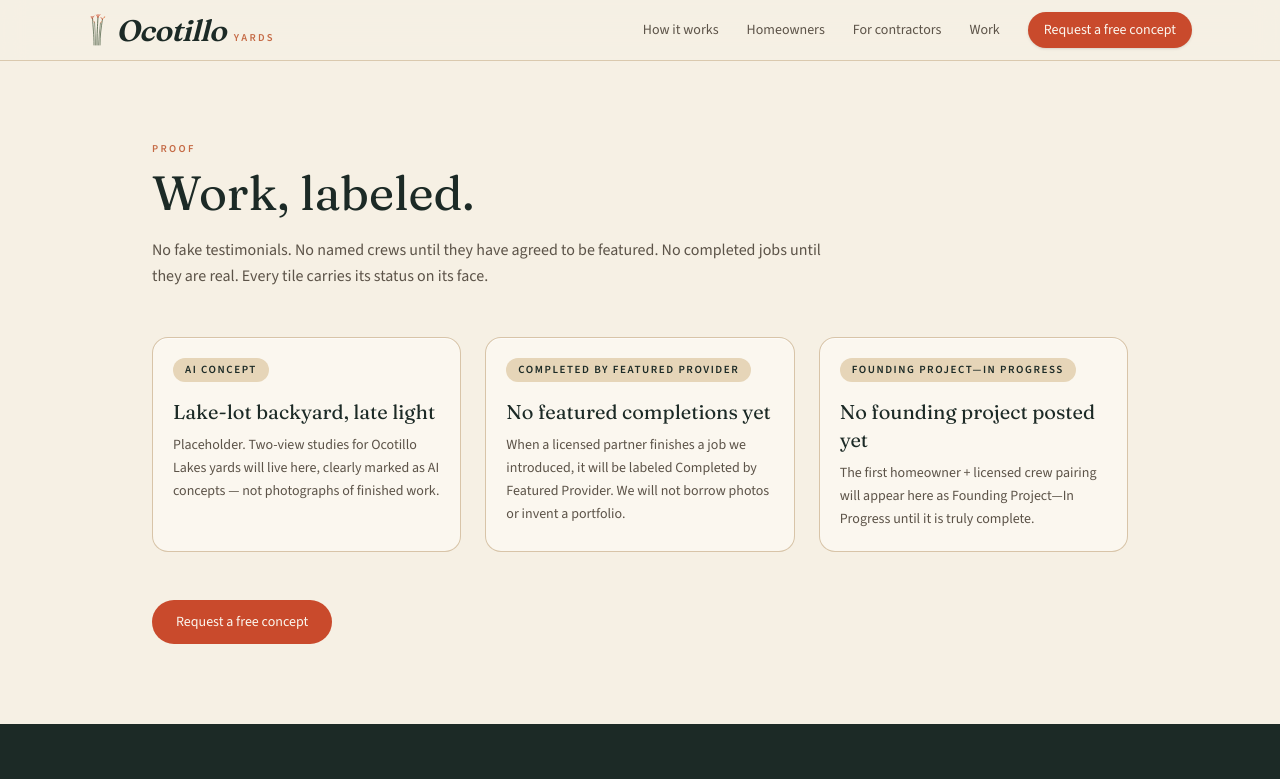
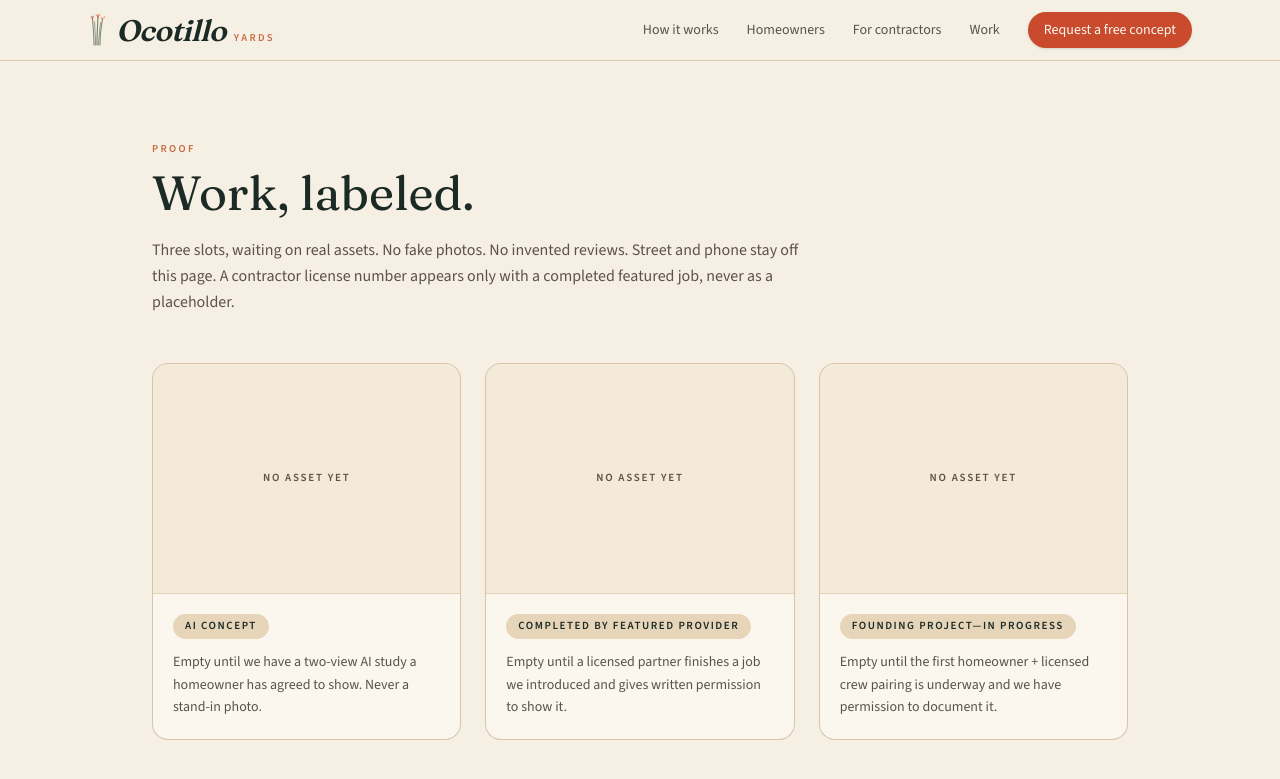
Before and after one commit to ocotilloyards/ocotillo-yards-website, a Next.js app: page /ocotillo-yards-website/work in a window 1280 px wide. Shown: the top 779 px of the page. Built offline with nearby package versions, Linux system fonts and the light colour scheme.

Commit message:
Prep /work as three labeled empty slots for real assets.

```diff
--- a/app/work/page.tsx
+++ b/app/work/page.tsx
@@ -3,26 +3,56 @@ import Link from "next/link";
 
 export const metadata: Metadata = {
   title: "Work",
-  description: "Ocotillo Yards work board with honest labels: AI Concept, Completed by Featured Provider, and Founding Project—In Progress.",
+  description:
+    "Ocotillo Yards proof gallery. Slots are labeled AI Concept, Completed by Featured Provider, and Founding Project—In Progress. Empty until real assets land.",
 };
 
-const slots = [
+type Slot = {
+  label: "AI Concept" | "Completed by Featured Provider" | "Founding Project—In Progress";
+  /** Public path, e.g. /work/ai-concept.jpg. Leave unset for an empty frame. */
+  src?: string;
+  alt?: string;
+  caption: string;
+};
+
+const slots: Slot[] = [
   {
     label: "AI Concept",
-    title: "Lake-lot backyard, late light",
-    note: "Placeholder. Two-view studies for Ocotillo Lakes yards will live here, clearly marked as AI concepts — not photographs of finished work.",
+    caption: "Empty until we have a two-view AI study a homeowner has agreed to show. Never a stand-in photo.",
   },
   {
     label: "Completed by Featured Provider",
-    title: "No featured completions yet",
-    note: "When a licensed partner finishes a job we introduced, it will be labeled Completed by Featured Provider. We will not borrow photos or invent a portfolio.",
+    caption: "Empty until a licensed partner finishes a job we introduced and gives written permission to show it.",
   },
   {
     label: "Founding Project—In Progress",
-    title: "No founding project posted yet",
-    note: "The first homeowner + licensed crew pairing will appear here as Founding Project—In Progress until it is truly complete.",
+    caption: "Empty until the first homeowner + licensed crew pairing is underway and we have permission to document it.",
   },
 ];
+
+function Frame({ slot }: { slot: Slot }) {
+  return (
+    <article className="stone-card flex flex-col overflow-hidden rounded-2xl">
+      {slot.src ? (
+        // eslint-disable-next-line @next/next/no-img-element
+        <img src={slot.src} alt={slot.alt ?? slot.label} className="aspect-[4/3] w-full object-cover" />
+      ) : (
+        <div
+          className="flex aspect-[4/3] w-full items-center justify-center border-b border-stone/40 bg-sand/40"
+          aria-label={`${slot.label} slot, no asset yet`}
+        >
+          <p className="px-4 text-center text-[11px] font-semibold uppercase tracking-[0.16em] text-muted">No asset yet</p>
+        </div>
+      )}
+      <div className="flex flex-1 flex-col p-5">
+        <p className="self-start rounded-full bg-sand px-3 py-1 text-[11px] font-semibold uppercase tracking-[0.14em] text-dusk">
+          {slot.label}
+        </p>
+        <p className="mt-3 text-sm leading-relaxed text-muted">{slot.caption}</p>
+      </div>
+    </article>
+  );
+}
 
 export default function WorkPage() {
   return (
@@ -30,18 +60,20 @@ export default function WorkPage() {
       <p className="wordmark-yards text-adobe">Proof</p>
       <h1 className="mt-3 font-display text-4xl text-dusk sm:text-5xl">Work, labeled.</h1>
       <p className="mt-5 max-w-2xl text-base leading-relaxed text-muted">
-        No fake testimonials. No named crews until they have agreed to be featured. No completed jobs until they are real. Every tile carries its status on its face.
+        Three slots, waiting on real assets. No fake photos. No invented reviews. Street and phone stay off this
+        page. A contractor license number appears only with a completed featured job, never as a placeholder.
       </p>
       <div className="mt-12 grid gap-6 md:grid-cols-3">
-        {slots.map((s) => (
-          <article key={s.label} className="stone-card flex flex-col rounded-2xl p-5">
-            <p className="self-start rounded-full bg-sand px-3 py-1 text-[11px] font-semibold uppercase tracking-[0.14em] text-dusk">{s.label}</p>
-            <h2 className="mt-4 font-display text-xl text-dusk">{s.title}</h2>
-            <p className="mt-2 text-sm leading-relaxed text-muted">{s.note}</p>
-          </article>
+        {slots.map((slot) => (
+          <Frame key={slot.label} slot={slot} />
         ))}
       </div>
-      <Link href="/contact" className="mt-12 inline-flex rounded-full bg-ocotillo px-6 py-3 text-sm font-medium text-paper hover:bg-adobe">Request a free concept</Link>
+      <Link
+        href="/contact"
+        className="mt-12 inline-flex rounded-full bg-ocotillo px-6 py-3 text-sm font-medium text-paper hover:bg-adobe"
+      >
+        Request a free concept
+      </Link>
     </article>
   );
 }
```
Also changed, not shown: public/work/README.md (added).
